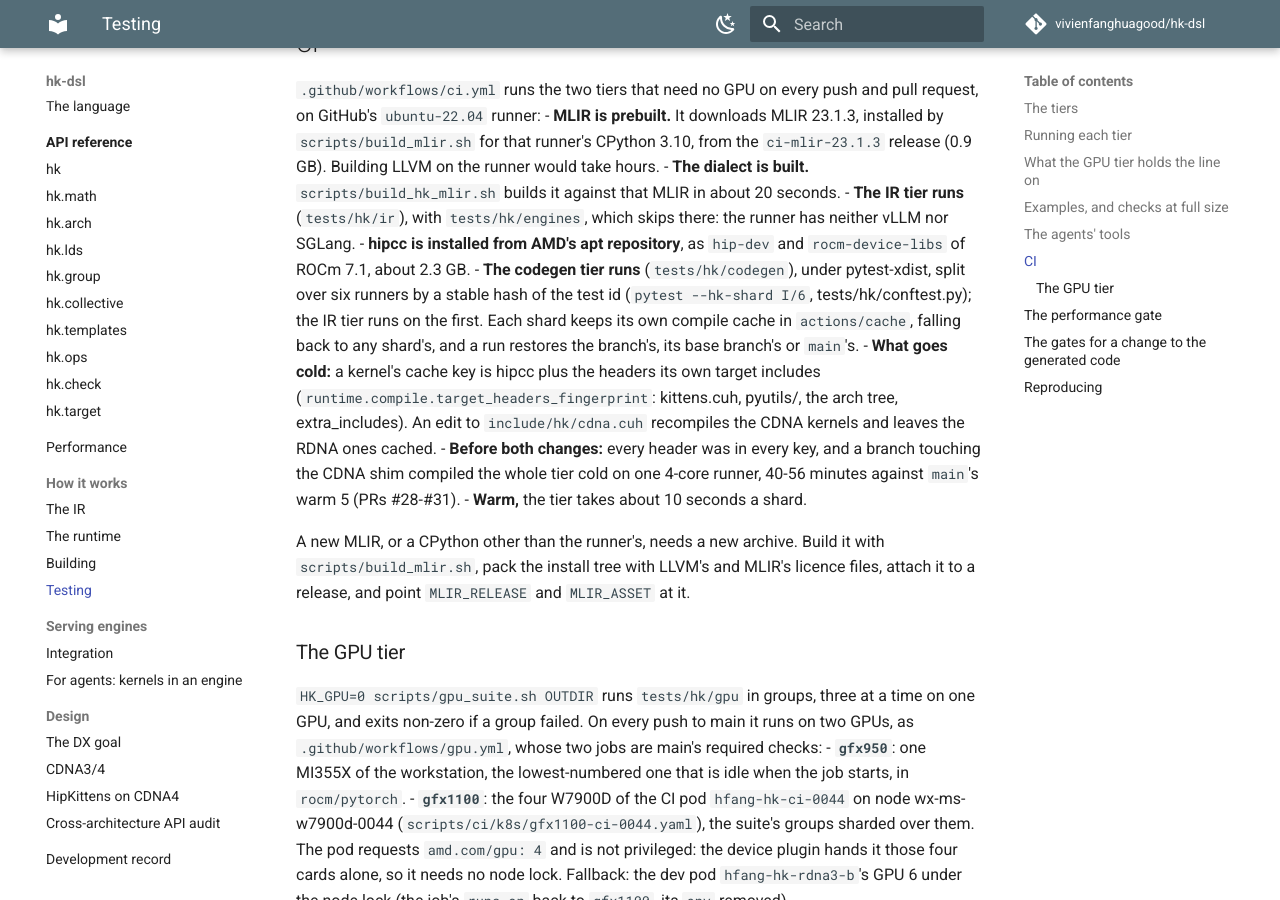
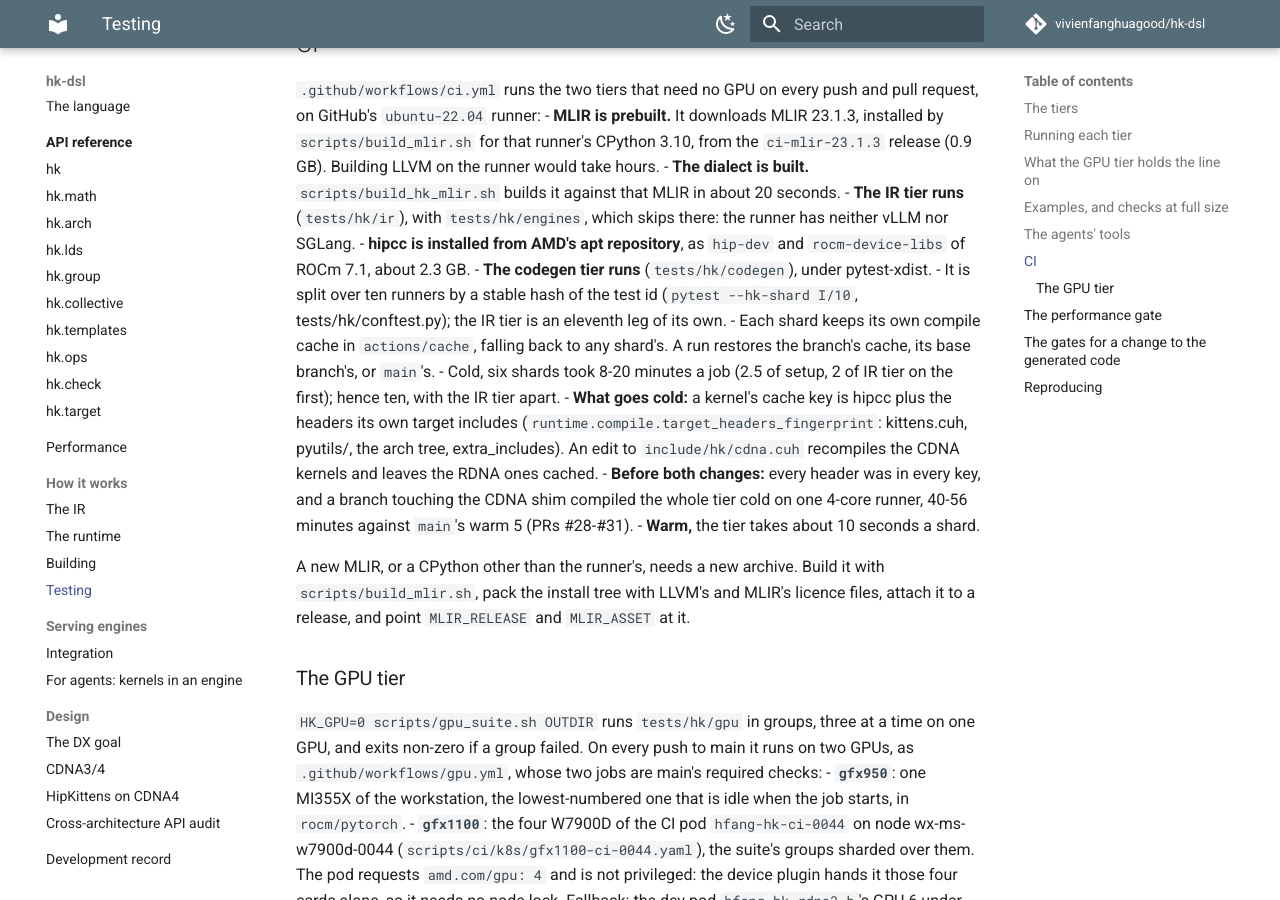
Before and after one commit to vivienfanghuagood/hk-dsl, an MkDocs documentation site: the page built from docs/testing.md, in a window 1280 px wide and 900 px high, scrolled down 3721 px. Built offline with MkDocs 1.6.1 and Material for MkDocs 9.7.7, drawn with Linux system fonts in a browser that asks for light colours; comment, search, counter and statistics services are not loaded.

Commit message:
CI: ten codegen shards and the IR tier as a leg of its own (no hipcc, no cache) -- cold, six shards took 8-20 min a job
Co-Authored-By: Claude <noreply@anthropic.com>

```diff
--- a/docs/testing.md
+++ b/docs/testing.md
@@ -179,12 +179,14 @@ and pull request, on GitHub's `ubuntu-22.04` runner:
   skips there: the runner has neither vLLM nor SGLang.
 - **hipcc is installed from AMD's apt repository**, as `hip-dev` and
   `rocm-device-libs` of ROCm 7.1, about 2.3 GB.
-- **The codegen tier runs** (`tests/hk/codegen`), under pytest-xdist, split
-  over six runners by a stable hash of the test id
-  (`pytest --hk-shard I/6`, tests/hk/conftest.py); the IR tier runs on the
-  first. Each shard keeps its own compile cache in `actions/cache`, falling
-  back to any shard's, and a run restores the branch's, its base branch's or
-  `main`'s.
+- **The codegen tier runs** (`tests/hk/codegen`), under pytest-xdist.
+  - It is split over ten runners by a stable hash of the test id
+    (`pytest --hk-shard I/10`, tests/hk/conftest.py); the IR tier is an eleventh leg of
+    its own.
+  - Each shard keeps its own compile cache in `actions/cache`, falling back to any shard's.
+    A run restores the branch's cache, its base branch's, or `main`'s.
+  - Cold, six shards took 8-20 minutes a job (2.5 of setup, 2 of IR tier on the first);
+    hence ten, with the IR tier apart.
   - **What goes cold:** a kernel's cache key is hipcc plus the headers its own
     target includes (`runtime.compile.target_headers_fingerprint`: kittens.cuh,
     pyutils/, the arch tree, extra_includes). An edit to `include/hk/cdna.cuh`
```
Also changed, not shown: 1 other file.
